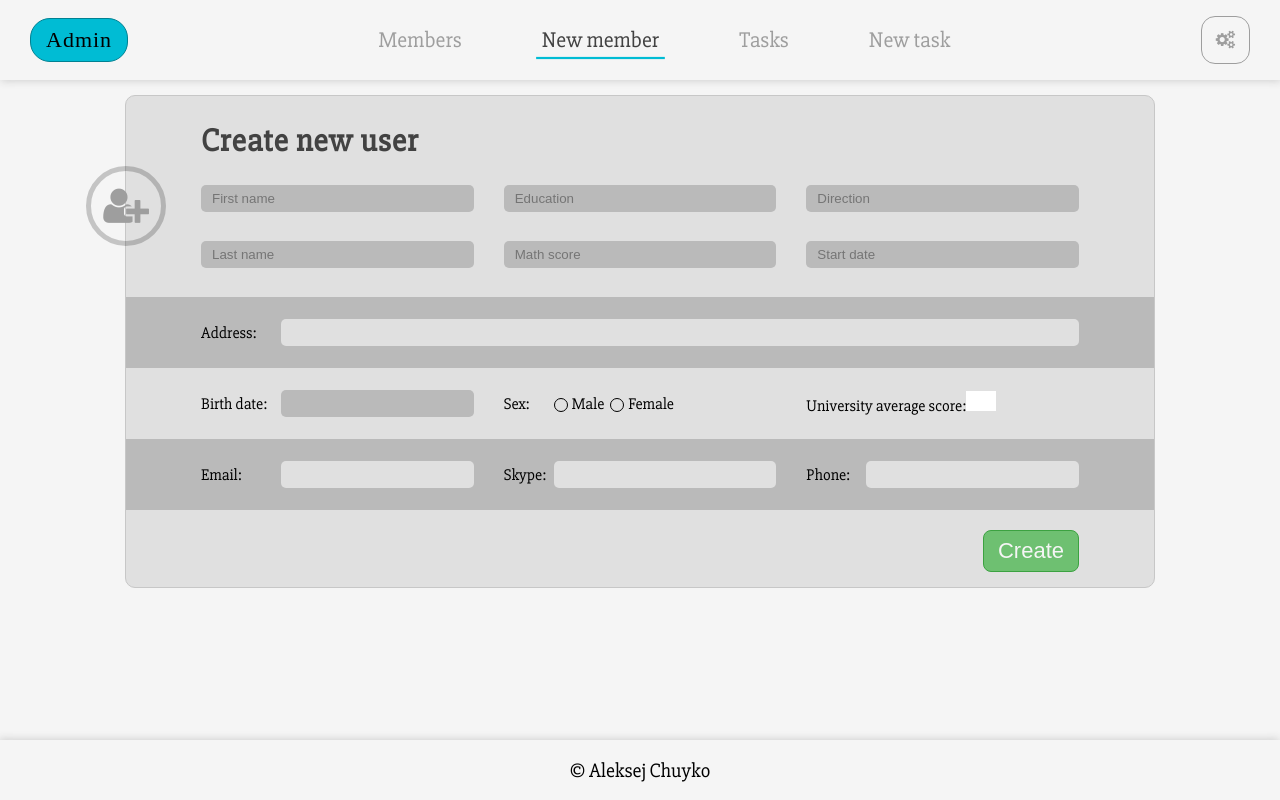
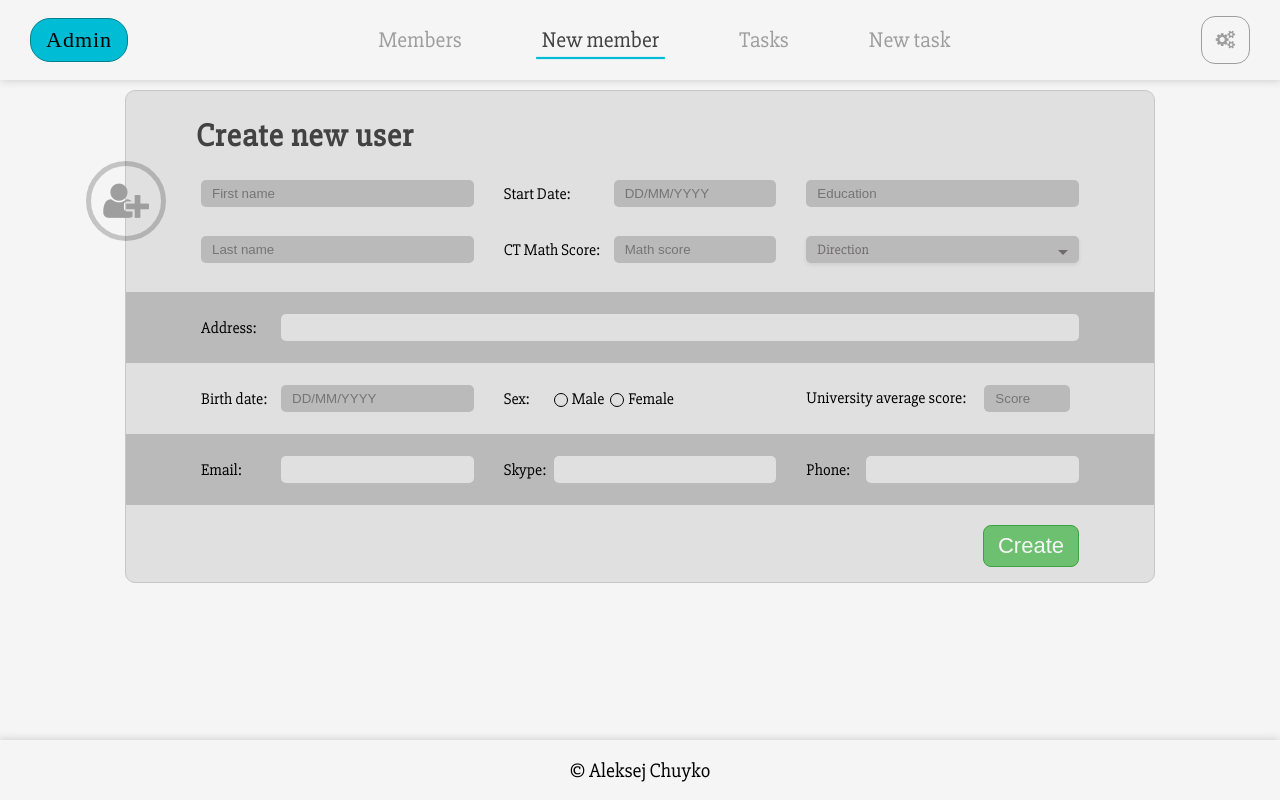
Before and after one commit to aleksejchuikoo/DIMS.UI-7, a React (Create React App) app: page /new-user in a window 1280 px wide. Built offline with nearby package versions, Linux system fonts and the light colour scheme; a web font is replaced by a local one.

Commit message:
Made a form, created 2 components: 'Dropdown' and 'Date'

```diff
--- a/src/components/Content/Content.sass
+++ b/src/components/Content/Content.sass
@@ -2,7 +2,7 @@
 
 .content
   max-width: 1030px
-  margin: 15px auto 70px auto
+  margin: 10px auto 70px auto
   background-color: $bg-form
   border-radius: 10px
   position: relative
--- a/src/components/Content/NewUser/NewUser.js
+++ b/src/components/Content/NewUser/NewUser.js
@@ -1,48 +1,91 @@
 import React, { Component } from 'react';
 import './NewUser.sass';
 import { Button, RadioButtons } from '../../UI/Buttons';
+import Dropdown from '../../UI/Dropdown';
+import Date from '../../UI/Date';
+
+const items = [
+  {
+    id: 1,
+    value: 'Java',
+  },
+  {
+    id: 2,
+    value: '.Net',
+  },
+  {
+    id: 3,
+    value: 'React',
+  },
+  {
+    id: 4,
+    value: 'Angular',
+  },
+];
 
 export default class NewUser extends Component {
   constructor(props) {
     super(props);
     this.state = {};
   }
+
+  emailValidator = (e) => {
+    let regEx = /^([a-zA-Z0-9\.-]+)@([a-zA-Z0-9-]+).([a-z]{2,20})(.[a-z]{2,8})$/;
+
+    if (regEx.test()) {
+    }
+  };
+
+  handleSubmit = (e) => {
+    e.preventDefault();
+  };
+
   render() {
     return (
       <div className='newUser'>
         <div className='newUser__form_icon'>
           <i className='fa fa-user-plus'></i>
         </div>
-        <form className='newUser__form' noValidate>
+        <form className='newUser__form' onSubmit={this.handleSubmit}>
           <h1 className='newUser__form_title'>Create new user</h1>
           <div className='newUser__form_wrapper'>
             <div className='newUser__form_wrapper-inner'>
               <div className='newUser__form_row'>
-                <input type='text' className='' name='firstname' placeholder='First name' noValidate />
-                <span className='newUser__form_row-error'>Error</span>
+                <input type='text' name='firstname' placeholder='First name' />
+                <span className='newUser__form_row-error'>Max: 20 symbols</span>
               </div>
               <div className='newUser__form_row'>
-                <input type='text' className='' name='lastname' placeholder='Last name' noValidate />
-                <span className='newUser__form_row-error'>Error</span>
+                <input type='text' name='lastname' placeholder='Last name' />
+                <span className='newUser__form_row-error'>Max: 20 symbols</span>
               </div>
             </div>
             <div className='newUser__form_wrapper-inner'>
               <div className='newUser__form_row'>
-                <input type='text' className='' name='education' placeholder='Education' noValidate />
+                <div className='newUser__form_wrapper-label'>
+                  <label>Start Date:</label>
+                </div>
+                <div className='newUser__form_wrapper-input'>
+                  <Date placeholder='DD/MM/YYYY' />
+                </div>
+              </div>
+              <span className='newUser__form_row-error'>Error</span>
+              <div className='newUser__form_row'>
+                <div className='newUser__form_wrapper-label'>
+                  <label>CT Math Score:</label>
+                </div>
+                <div className='newUser__form_wrapper-input'>
+                  <input type='number' min='0' max='100' step='1' name='math-score' placeholder='Math score' />
+                </div>
+              </div>
+              <span className='newUser__form_row-error'>Error</span>
+            </div>
+            <div className='newUser__form_wrapper-inner'>
+              <div className='newUser__form_row'>
+                <input type='text' name='education' placeholder='Education' />
                 <span className='newUser__form_row-error'>Error</span>
               </div>
               <div className='newUser__form_row'>
-                <input type='text' className='' name='math-score' placeholder='Math score' noValidate />
-                <span className='newUser__form_row-error'>Error</span>
-              </div>
-            </div>
-            <div className='newUser__form_wrapper-inner'>
-              <div className='newUser__form_row'>
-                <input type='text' className='' name='direction' placeholder='Direction' noValidate />
-                <span className='newUser__form_row-error'>Error</span>
-              </div>
-              <div className='newUser__form_row'>
-                <input type='text' className='' name='stard-date' placeholder='Start date' noValidate />
+                <Dropdown title='Direction' items={items} />
                 <span className='newUser__form_row-error'>Error</span>
               </div>
             </div>
@@ -53,7 +96,7 @@ export default class NewUser extends Component {
                 <label>Address:</label>
               </div>
               <div className='newUser__form_wrapper-input'>
-                <input type='text' className='' name='address' noValidate />
+                <input type='text' name='address' />
               </div>
             </div>
           </div>
@@ -63,7 +106,7 @@ export default class NewUser extends Component {
                 <label>Birth date:</label>
               </div>
               <div className='newUser__form_wrapper-input'>
-                <input type='text' className='' name='average-score' noValidate />
+                <Date placeholder='DD/MM/YYYY' />
               </div>
             </div>
             <div className='newUser__form_wrapper-inner'>
@@ -76,7 +119,7 @@ export default class NewUser extends Component {
             </div>
             <div className='newUser__form_wrapper-inner'>
               <label>University average score:</label>
-              <span className='univerScore'></span>
+              <input type='number' min='0' max='10' step='0.1' name='math-score' placeholder='Score' />
             </div>
           </div>
           <div className='newUser__form_wrapper contacts'>
@@ -85,7 +128,7 @@ export default class NewUser extends Component {
                 <label>Email:</label>
               </div>
               <div className='newUser__form_wrapper-input'>
-                <input type='email' className='' name='email' noValidate />
+                <input type='text' name='email' onChange={this.emailValidator} />
               </div>
             </div>
             <div className='newUser__form_wrapper-inner'>
@@ -93,7 +136,7 @@ export default class NewUser extends Component {
                 <label>Skype:</label>
               </div>
               <div className='newUser__form_wrapper-input'>
-                <input type='skype' className='' name='skype' noValidate />
+                <input type='skype' name='skype' />
               </div>
             </div>
             <div className='newUser__form_wrapper-inner'>
@@ -101,7 +144,7 @@ export default class NewUser extends Component {
                 <label>Phone:</label>
               </div>
               <div className='newUser__form_wrapper-input'>
-                <input type='skype' className='' name='phone' noValidate />
+                <input type='skype' name='phone' />
               </div>
             </div>
           </div>
--- a/src/components/Content/NewUser/NewUser.sass
+++ b/src/components/Content/NewUser/NewUser.sass
@@ -14,9 +14,9 @@
     &:hover, &:focus
       border: 1px solid darken($bg-form, 55%)
   &_title
-    margin: 10px 0 25px 75px
     color: $dark-theme
     letter-spacing: 1px
+    margin: 10px 0 25px 70px
   &_wrapper
     display: flex
     padding: 0 60px
@@ -67,6 +67,16 @@
     background-color: $bg-form
     color: darken($bg-form, 75%)
 
+.newUser__form_wrapper:nth-child(2)
+  .newUser__form_wrapper-inner:nth-child(2)
+    .newUser__form_row
+      display: flex
+      align-items: center
+      .newUser__form_wrapper-label
+        width: 110px
+      .newUser__form_wrapper-input
+        flex: 1
+
 .newUser__form_wrapper:nth-child(3)
   .newUser__form_wrapper-inner
     display: flex
@@ -103,6 +113,9 @@
        margin-right: 6px
       input
         margin-right: 15px
+  .newUser__form_wrapper-inner:nth-child(3)
+    label
+      margin-right: 18px
 
 .newUser__form_wrapper:nth-child(5)
   input
--- a/src/components/Content/Users/Users.js
+++ b/src/components/Content/Users/Users.js
@@ -2,6 +2,6 @@ import React, { Component } from 'react';
 
 export default class Users extends Component {
   render() {
-    return <div>{this.props.name}</div>;
+    return <div></div>;
   }
 }
--- /dev/null
+++ b/src/components/UI/Date.js
@@ -0,0 +1,73 @@
+import React, { Component } from 'react';
+
+export default class Date extends Component {
+  constructor(props) {
+    super(props);
+
+    this.state = {
+      value: '',
+      error: false,
+    };
+  }
+
+  handleChange = (e) => {
+    let val = e.target.value,
+      regExp = /\d+/g;
+
+    if (regExp.test(val)) {
+      if (val.length === 2 || val.length === 5) {
+        val += '/';
+        this.setState({
+          value: val,
+        });
+      } else if (val.length === 11) {
+        return;
+      } else {
+        this.setState({
+          value: val,
+        });
+      }
+    }
+  };
+
+  onKeyDown = (e) => {
+    let eventKey = e.key,
+      splitValue = this.state.value.split('');
+
+    if (eventKey === 'Backspace') {
+      let val = splitValue.slice(0, splitValue.length).join('');
+
+      if (val[val.length - 1] === '/') {
+        this.setState({
+          value: val.slice(0, splitValue.length - 1),
+        });
+      } else if (val.length === 1) {
+        this.setState({
+          value: '',
+        });
+      } else {
+        this.setState({
+          value: val,
+        });
+      }
+    }
+  };
+
+  render() {
+    const { placeholder } = this.props;
+    const { value } = this.state;
+
+    return (
+      <div>
+        <input
+          type='text'
+          value={value}
+          placeholder={placeholder}
+          onChange={this.handleChange}
+          onKeyDown={this.onKeyDown}
+          onError={() => this.onError()}
+        />
+      </div>
+    );
+  }
+}
--- /dev/null
+++ b/src/components/UI/Dropdown.js
@@ -0,0 +1,34 @@
+import React, { useState } from 'react';
+import './Dropdown.sass';
+
+export default function Dropdown({ title, items = [] }) {
+  const [open, setOpen] = useState(false);
+  const [selection, setSelection] = useState('');
+
+  const toggle = () => setOpen(!open);
+
+  function handleOnClick(item) {
+    setOpen(!open);
+    setSelection(item.value);
+  }
+
+  return (
+    <div className='dd-wrapper'>
+      <div className='dd-header' role='button' onClick={toggle}>
+        <div className={`dd-header__title ${selection ? 'active' : ''}`}>{selection ? selection : title}</div>
+        <div className={`dd-header__action ${open ? 'open' : ''}`}></div>
+      </div>
+      {open && (
+        <ul className='dd-list'>
+          {items.map((item) => (
+            <li className='dd-list__item' key={item.id}>
+              <button type='button' onClick={() => handleOnClick(item)}>
+                <span>{item.value}</span>
+              </button>
+            </li>
+          ))}
+        </ul>
+      )}
+    </div>
+  );
+}
--- /dev/null
+++ b/src/components/UI/Dropdown.sass
@@ -0,0 +1,84 @@
+@import '../../variables'
+
+@mixin styling()
+  background-color: darken($bg-form, 15%)
+  border-radius: 5px
+  border: 1px solid transparent
+  box-shadow: 0 .125rem .25rem rgba(0,0,0,.075)
+  padding: 4px 10px
+
+.dd-wrapper
+  display: flex
+  min-height: 27px
+  flex-wrap: wrap
+  position: relative
+
+  .dd-header
+    @include styling()
+    display: flex
+    cursor: pointer
+    width: 100%
+    position: relative
+    justify-content: space-between
+    &:hover
+      border: 1px solid darken($bg-form, 55%)
+    &__title
+      font-size: 14px
+      color: #6f6b6b
+      &.active
+        color: darken($bg-form, 75%)
+        font-size: 15px
+    &__action
+      font-size: 14px
+      color: #6f6b6b
+      &::before
+        content: ''
+        position: absolute
+        right: 10px
+        top: 50%
+        transform: translateY(-50%)
+        width: 0
+        height: 0
+        border-left: 5px solid transparent
+        border-right: 5px solid transparent
+        border-top: 5px solid #6f6b6b
+        transform: rotate(0)
+        transition: .2s
+  .dd-list
+    padding: 0
+    margin: 0
+    width: 100%
+    margin-top: 20px
+    position: absolute
+    bottom: -2px
+    transform: translateY(100%)
+    li
+      list-style-type: none
+      &:first-of-type
+        > button
+          border-top: 1px solid #ccc
+          border-top-left-radius: 4px
+          border-top-right-radius: 4px
+      &:last-of-type > button
+        border-bottom-left-radius: 4px
+        border-bottom-right-radius: 4px
+      button
+        display: flex
+        justify-content: space-between
+        background-color: white
+        font-size: 14px
+        padding: 8px 10px
+        border: 0
+        border-bottom: 1px solid #ccc
+        width: 100%
+        text-align: left
+        border-left: 1px solid #ccc
+        border-right: 1px solid #ccc
+        &:hover, &:focus
+          cursor: pointer
+          font-weight: bold
+          background-color: #ccc
+
+.dd-header__action.open
+  &::before
+    transform: rotate(180deg)
```
